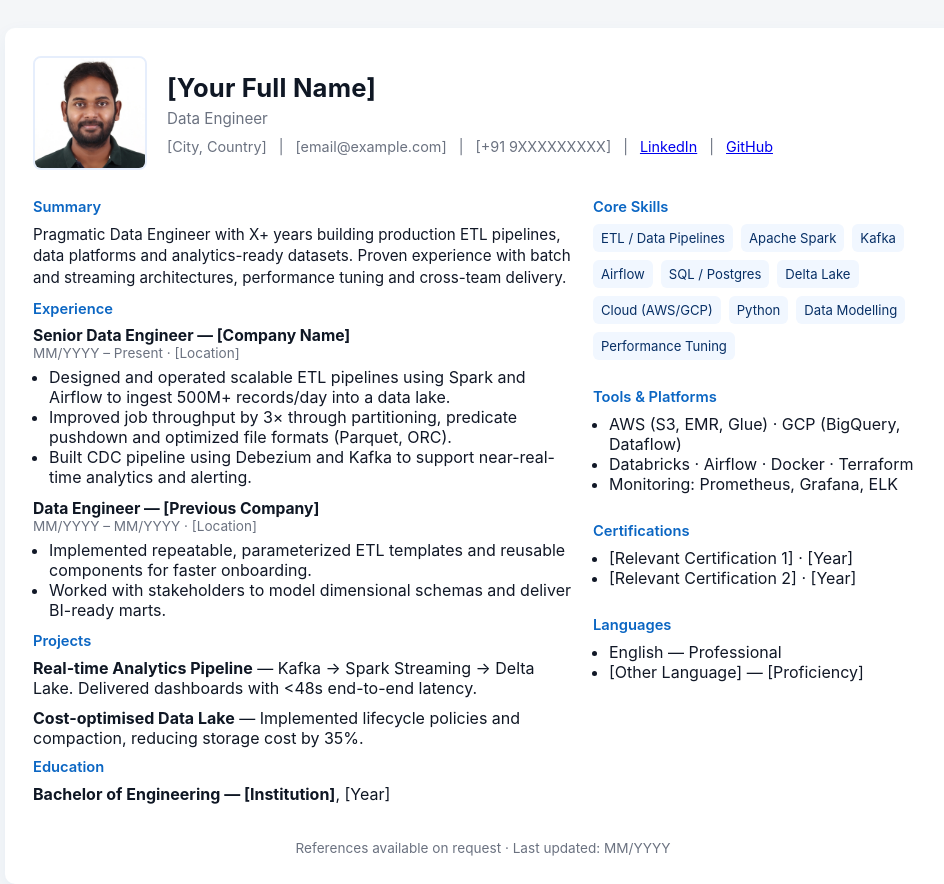
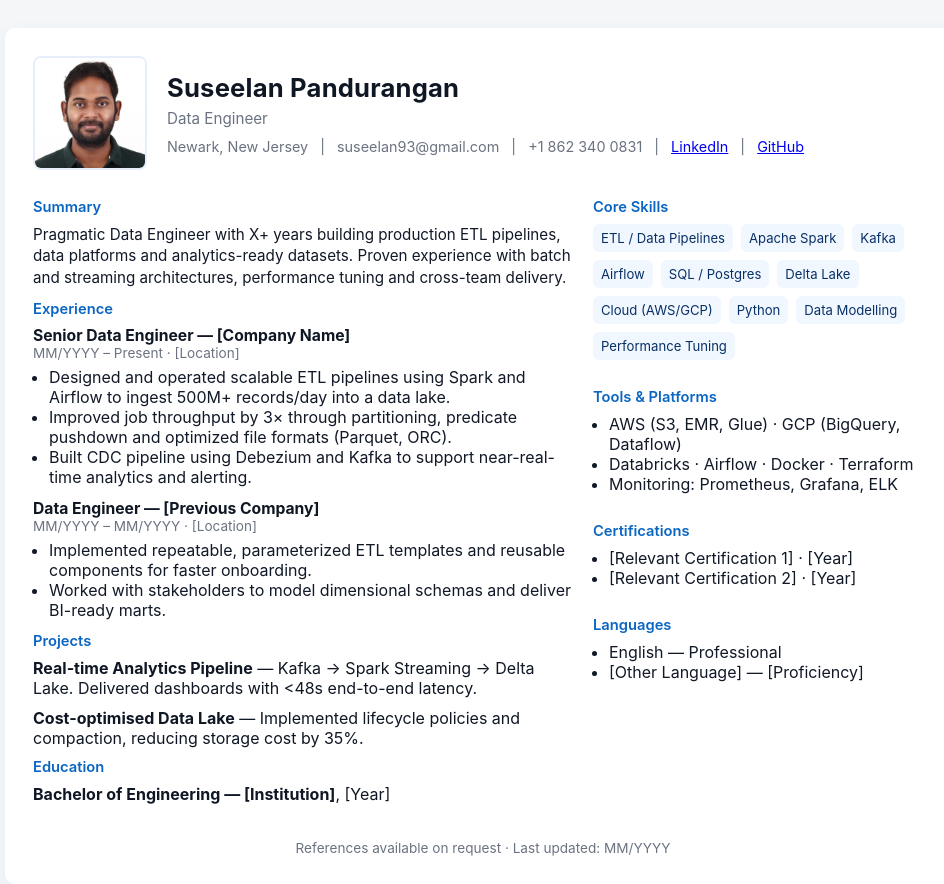
Before and after one commit to psuseelan93/HTML, a plain HTML site: page index.html in a window 1280 px wide. Shown: the whole page, without its empty margins (157-1101 px from the left). Drawn offline with Linux system fonts and the light colour scheme.

Commit message:
Update index.html

```diff
--- a/index.html
+++ b/index.html
@@ -3,7 +3,7 @@
 <head>
 <meta charset="utf-8" />
 <meta name="viewport" content="width=device-width,initial-scale=1" />
-<title>Resume — [Your Name]</title>
+<title>Resume — Suseelan Pandurangan</title>
 <style>
   :root{--accent:#0b66c3;--muted:#6b7280;--paper:#ffffff;--bg:#f4f6f8;font-family:Inter,Segoe UI,Arial,sans-serif}
   html,body{height:100%;margin:0;background:var(--bg);color:#0f1724}
@@ -32,16 +32,16 @@
 <body>
   <div class="container" role="document" aria-label="One page resume">
     <header>
-      <img class="photo" src="photo.jpg" alt="Candidate photo — replace with your image">
+      <img src="./photo.jpg" alt="Photo" class="photo">
       <div class="name-block">
-        <h1>[Your Full Name]</h1>
+        <h1>Suseelan Pandurangan</h1>
         <div class="title">Data Engineer</div>
         <div class="contact">
-          <div>[City, Country]</div>
+          <div>Newark, New Jersey</div>
           <div>|</div>
-          <div>[email@example.com]</div>
+          <div>suseelan93@gmail.com</div>
           <div>|</div>
-          <div>[+91 9XXXXXXXXX]</div>
+          <div>+1 862 340 0831</div>
           <div>|</div>
           <div><a href="https://www.linkedin.com/in/yourprofile" target="_blank" rel="noopener">LinkedIn</a></div>
           <div>|</div>
```
